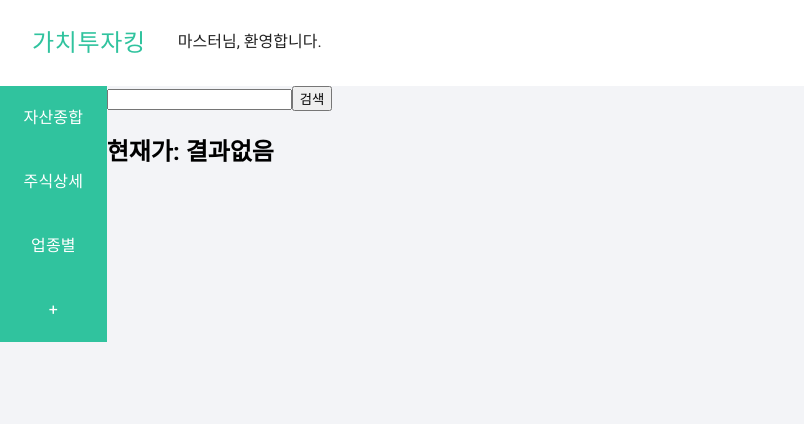
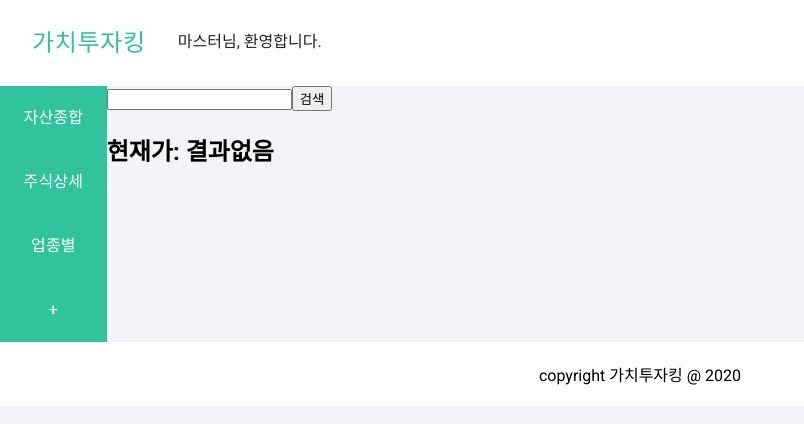
Before and after one commit to ekklesia11/stock-portfolio-client, a React (Create React App) app: page /search in a window 1280 px wide. Shown: the top 424 px of the page, without its empty margins (0-804 px from the left). Built offline with nearby package versions, Linux system fonts and the light colour scheme.

Commit message:
footer added

```diff
--- a/src/components/layout/layout.js
+++ b/src/components/layout/layout.js
@@ -1,4 +1,5 @@
 import React from "react";
+import styled from "styled-components";
 import Paper from "@material-ui/core/Paper";
 import Grid from "@material-ui/core/Grid";
 import List from "@material-ui/core/List";
@@ -45,6 +46,14 @@ const homeLink = () => {
 };
 
 const ListItemLink = (props) => <ListItem button component="a" {...props} />;
+
+const Footer = styled.div`
+  display: flex;
+  justify-content: center;
+  align-items: center;
+  padding: 20px;
+  background-color: #fff;
+`;
 
 const Layout = (props) => {
   const classes = useStyles();
@@ -102,6 +111,7 @@ const Layout = (props) => {
           {props.children}
         </Grid>
       </Grid>
+      <Footer>copyright 가치투자킹 @ 2020</Footer>
     </div>
   );
 };
```
